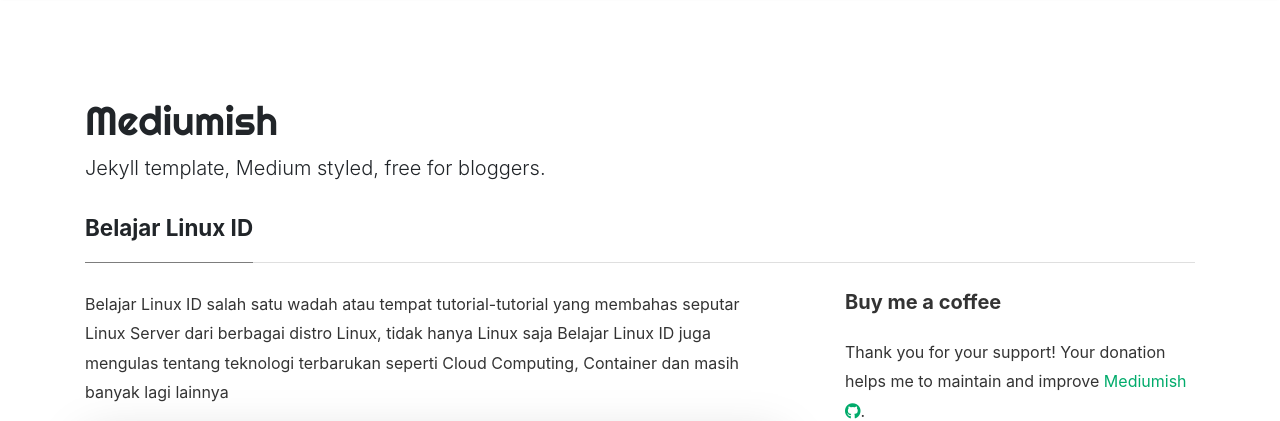
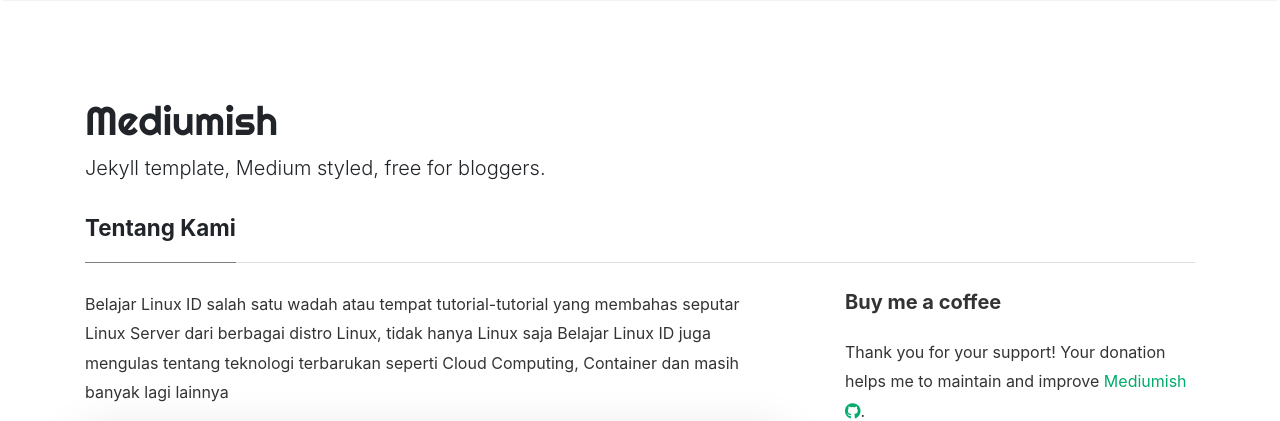
Before and after one commit to hiblinux/belajar-linux-id, a Jekyll site: the page built from _pages/about.md, in a window 1280 px wide and 900 px high. Shown: the top 421 px of the window. Built offline with Jekyll 4.4.1, drawn with Linux system fonts in a browser that asks for light colours; nearby versions of some CDN libraries; comment, search, counter and statistics services are not loaded; part of the change alters nothing that is shown.

```diff
--- a/_config.yml
+++ b/_config.yml
@@ -29,6 +29,14 @@ authors:
     web: https://imron.my.id
     twitter: https://twitter.com/wowthemesnet
     description: "This is the author box. Write a short description of the author here. You are currently previewing Mediumish demo, a Jekyll template compatible with Github pages."
+
+  nurhamim:
+    name: Nur Hamim
+    display_name: Nur Hamim
+    gravatar: 'https://imgnurhamimnet.s3-id-jkt-1.kilatstorage.id'
+    email: hamimistimewa@gmail.com
+    web: https://nurhamim.net
+    description: "Anak desa yang gemar berkomunitas, suka menulis dan mencari hal baru seputar Unix/Linux dan Cloud. Saat ini sedang menempuh pendidikan S1 TI di Unindra dan kebetulan bekerja di PT Biznet GIO Nusantara"
 
 # Plugins
 plugins:
--- a/_pages/about.md
+++ b/_pages/about.md
@@ -1,6 +1,6 @@
 ---
 layout: page
-title: Belajar Linux ID
+title: Tentang Kami
 permalink: /about
 comments: true
 ---
```
